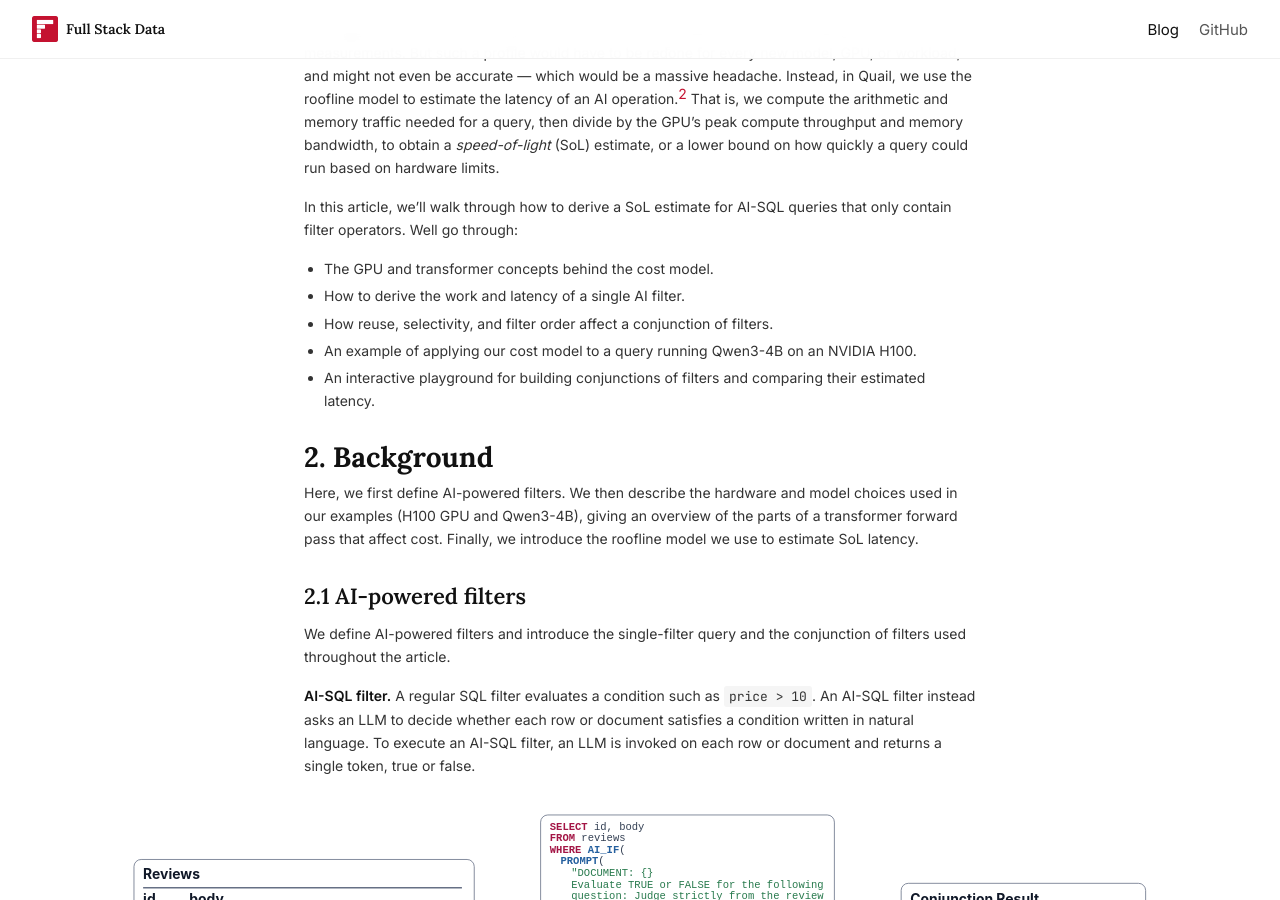
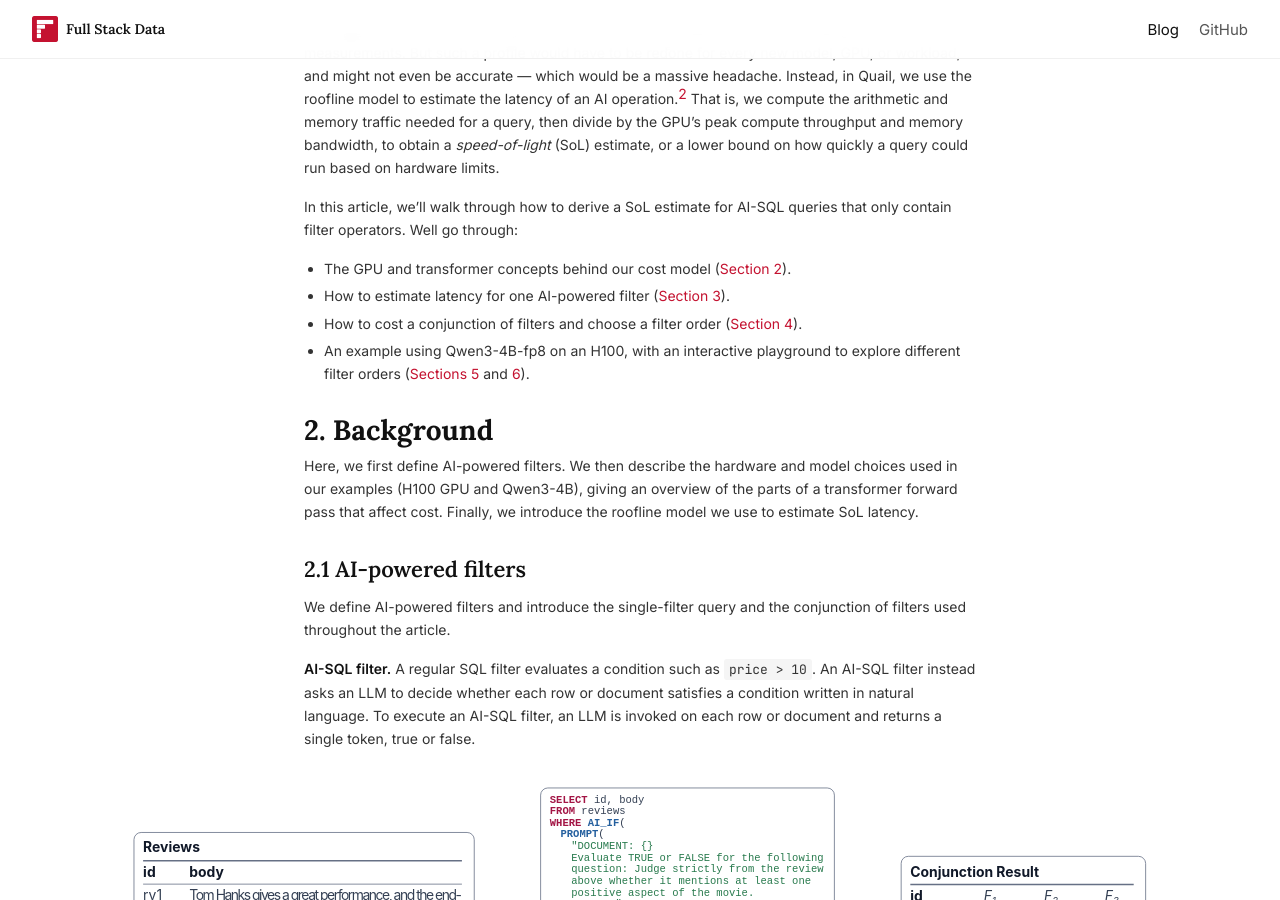
Before and after one commit to fsdatalab/fsdatalab.github.io, a Jekyll site: the page built from _posts/2026-09-30-ai-filter-cost-estimates.md, in a window 1280 px wide and 900 px high, scrolled down 1273 px. Built offline with Jekyll 4.4.1, drawn with Linux system fonts in a browser that asks for light colours.

Commit message:
Tighten article description and overview

```diff
--- a/_posts/2026-09-30-ai-filter-cost-estimates.md
+++ b/_posts/2026-09-30-ai-filter-cost-estimates.md
@@ -6,7 +6,7 @@ author: "Arnav Dhariya, Shreya Shankar"
 permalink: /blog/ai-filter-cost-estimates/
 math: true
 typora-root-url: ..
-description: "A roofline-based cost model for AI-powered SQL filters that estimates FLOPs, HBM traffic, KV-cache storage, and latency, and extends to conjunctions of filters with an optimal ordering rule."
+description: "Costing AI-SQL filters from model and GPU specs, and using the estimates to choose a filter order."
 ---
 
 <aside class="tldr"><strong>TL;DR:</strong> How fast could an AI-SQL query run on a given LLM and GPU? We walk through how to estimate speed-of-light (SoL) latency for individual filters and conjunctions of filters, providing a baseline for evaluating system performance. SoL estimates power <a href="https://github.com/fsdatalab/quail">Quail</a>'s cost models. You can try out our <a href="#6-filter-playground">interactive playground</a> to explore how filter ordering affects estimated latency on Qwen3-4B and an H100.</aside>
@@ -59,11 +59,10 @@ One approach is to profile the system by running representative queries and fitt
 
 In this article, we'll walk through how to derive a SoL estimate for AI-SQL queries that only contain filter operators. Well go through:
 
-- The GPU and transformer concepts behind the cost model.
-- How to derive the work and latency of a single AI filter.
-- How reuse, selectivity, and filter order affect a conjunction of filters.
-- An example of applying our cost model to a query running Qwen3-4B on an NVIDIA H100.
-- An interactive playground for building conjunctions of filters and comparing their estimated latency.
+- The GPU and transformer concepts behind our cost model ([Section 2](#2-background)).
+- How to estimate latency for one AI-powered filter ([Section 3](#3-cost-model-for-one-filter)).
+- How to cost a conjunction of filters and choose a filter order ([Section 4](#4-cost-model-for-a-conjunction-of-filters)).
+- An example using Qwen3-4B-fp8 on an H100, with an interactive playground to explore different filter orders ([Sections 5](#5-example-imdb-query) and [6](#6-filter-playground)).
 
 # 2. Background
 
```
